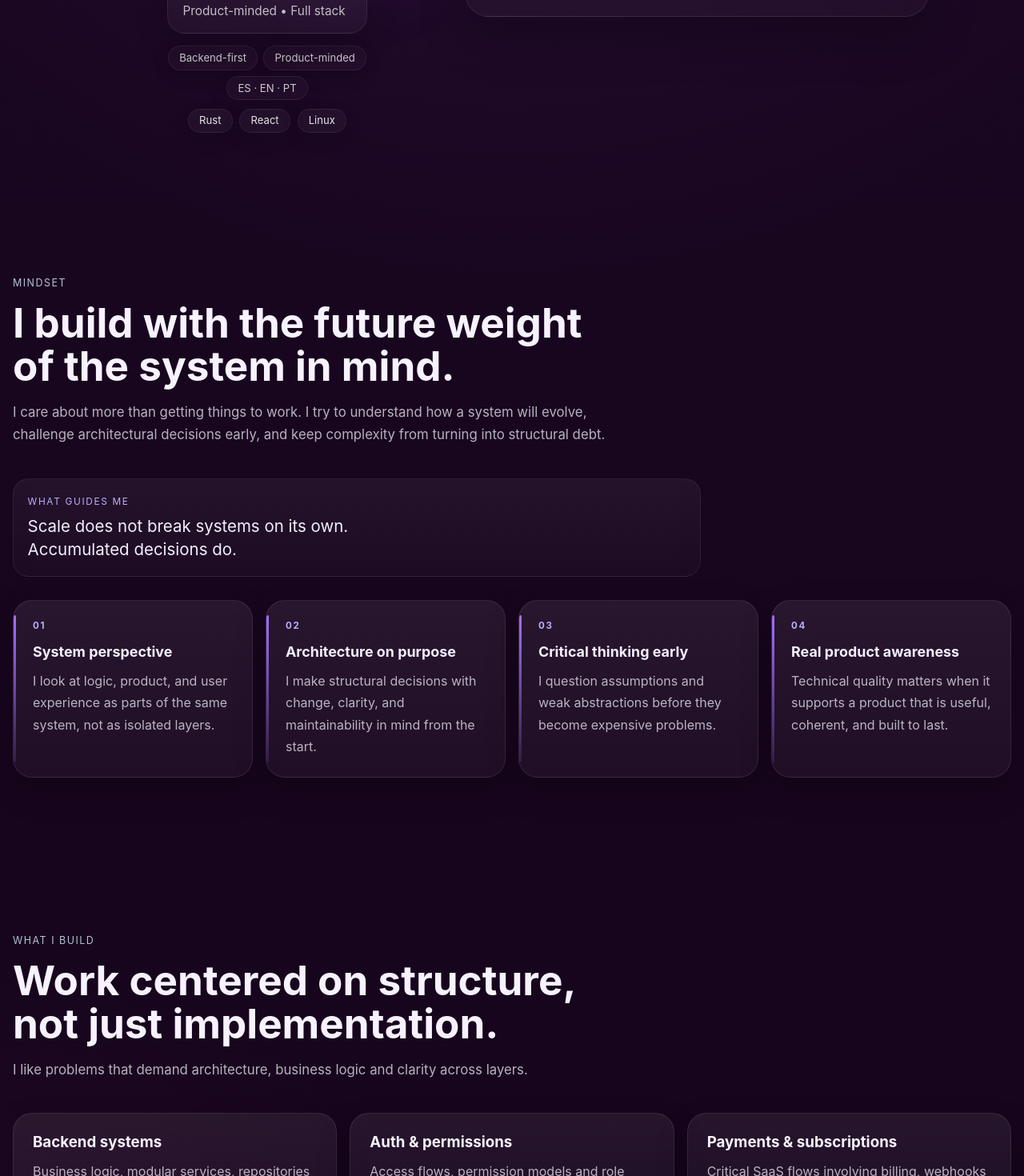
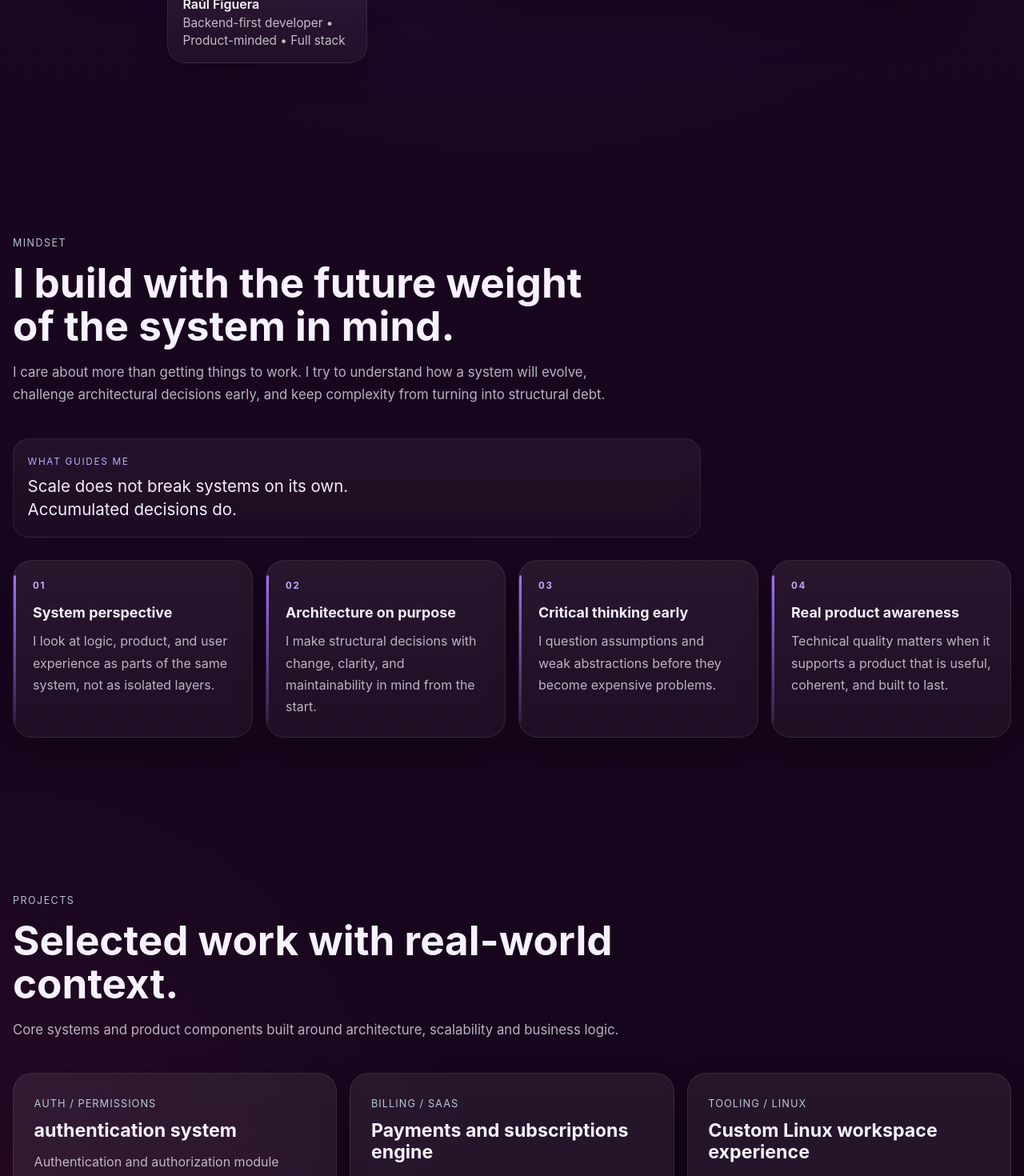
Before and after one commit to raucode/Portfolio, a React (Vite) app: page / in a window 1280 px wide. Shown: the part 680-2150 px from the top of the page at 80% size. Built offline with nearby package versions, Linux system fonts and the light colour scheme; grey boxes are pictures that could not be loaded.

Commit message:
Fixed Hero and delete expertise section

```diff
--- a/src/components/sections/HeroSection.jsx
+++ b/src/components/sections/HeroSection.jsx
@@ -30,23 +30,7 @@ export default function HeroSection() {
               </div>
             </div>
 
-            <div className="hero-mini-info">
-              <div className="hero-mini-info__row hero-mini-info__row--primary">
-                {traits.map((item) => (
-                  <span key={item} className="hero-mini-info__pill hero-mini-info__pill--soft">
-                    {item}
-                  </span>
-                ))}
-              </div>
 
-              <div className="hero-mini-info__row">
-                {chips.map((item) => (
-                  <span key={item} className="hero-mini-info__pill">
-                    {item}
-                  </span>
-                ))}
-              </div>
-            </div>
           </div>
 
           <div className="hero__right">
--- a/src/locales/translations.js
+++ b/src/locales/translations.js
@@ -71,39 +71,6 @@ export const translations = {
         }
       ]
     },
-    expertise: {
-      eyebrow: "What I build",
-      title: "Work centered on structure, not just implementation.",
-      description:
-        "I like problems that demand architecture, business logic and clarity across layers.",
-      items: [
-        {
-          title: "Backend systems",
-          description:
-            "Business logic, modular services, repositories and scalable structure."
-        },
-        {
-          title: "Auth & permissions",
-          description:
-            "Access flows, permission models and role systems built for real products."
-        },
-        {
-          title: "Payments & subscriptions",
-          description:
-            "Critical SaaS flows involving billing, webhooks and subscription logic."
-        },
-        {
-          title: "Product-driven frontend",
-          description:
-            "Interfaces connected to real product thinking, not isolated screens."
-        },
-        {
-          title: "Linux & tooling",
-          description:
-            "System customization, workflow design and technical environments."
-        }
-      ]
-    },
     projects: {
       eyebrow: "Projects",
       title: "Selected work with real-world context.",
@@ -172,7 +139,7 @@ export const translations = {
         quote: "(Nunca pares de aprender)",
         compactTitle: "Sistemas, pensamiento de producto y arquitectura limpia.",
         profileName: "Raúl Figuera",
-        profileRole: "Backend-first developer • Product-minded • Full stack",
+        profileRole: "Backend-first developer • Full stack",
         description:
             "Desarrollador full stack con foco en arquitectura backend, visión de producto y bases escalables. Construyo software pensado para crecer, no solo para funcionar.",
         primaryCta: "Ver proyectos",
@@ -184,29 +151,29 @@ export const translations = {
             "Enfoque en sistemas modulares, límites claros y lógica real de producto.",
             items: [
             {
-                label: "Auth",
-                title: "Roles hereditarios"
+                label: "Planeacion",
+                title: "Diagramacion, gestion de datos"
             },
             {
-                label: "Pagos",
-                title: "Suscripciones y cobros"
+                label: "Backend",
+                title: "Estructura, endpoints y datos"
             },
             {
                 label: "Frontend",
-                title: "UI orientada a producto"
+                title: "UI orientada a producto y UX"
             },
             {
                 label: "Tooling",
-                title: "Diseño de entorno Linux"
+                title: "Diseño de entorno desktop"
             }
             ]
         }
     },
     mindset: {
       eyebrow: "Mentalidad",
-      title: "Construyo pensando en el peso que tendrá el sistema cuando crezca.",
+      title: "Construyo pensando en escalar.",
       description:
-        "Me importa más que simplemente hacer que algo funcione. Intento entender cómo va a evolucionar el sistema, cuestionar decisiones de arquitectura a tiempo y evitar que la complejidad se convierta en deuda estructural.",
+        "Me importa mas que algo funcione independientemente del tamano del sistema a que funcione y se rompa 'solo'. Cuestionando decisiones y probando al maximo sistemas para que funcione bien",
       statementLabel: "Lo que me guía",
       statement: "La escala no rompe sistemas por sí sola. Las decisiones acumuladas sí.",
       items: [
@@ -229,39 +196,6 @@ export const translations = {
           title: "Conciencia de producto real",
           description:
             "La calidad técnica importa cuando sostiene un producto útil, coherente y preparado para durar.",
-        }
-      ]
-    },
-    expertise: {
-      eyebrow: "Lo que construyo",
-      title: "Trabajo sobre problemas que exigen estructura, no solo implementación.",
-      description:
-        "Me gustan los problemas que requieren arquitectura, lógica de negocio y claridad entre capas.",
-      items: [
-        {
-          title: "Sistemas backend",
-          description:
-            "Lógica de negocio, servicios modulares, repositorios y estructura escalable."
-        },
-        {
-          title: "Auth y permisos",
-          description:
-            "Flujos de acceso, modelos de permisos y sistemas de roles para productos reales."
-        },
-        {
-          title: "Pagos y suscripciones",
-          description:
-            "Flujos críticos de SaaS con cobros, webhooks y lógica de suscripción."
-        },
-        {
-          title: "Frontend orientado a producto",
-          description:
-            "Interfaces conectadas a lógica real de producto, no pantallas aisladas."
-        },
-        {
-          title: "Linux y tooling",
-          description:
-            "Personalización de sistemas, diseño de flujo de trabajo y entorno técnico."
         }
       ]
     },
@@ -395,39 +329,7 @@ export const translations = {
         }
       ]
     },
-    expertise: {
-      eyebrow: "O que eu construo",
-      title: "Trabalho em problemas que exigem estrutura, não apenas implementação.",
-      description:
-        "Gosto de problemas que pedem arquitetura, lógica de negócio e clareza entre camadas.",
-      items: [
-        {
-          title: "Sistemas backend",
-          description:
-            "Lógica de negócio, serviços modulares, repositórios e estrutura escalável."
-        },
-        {
-          title: "Auth e permissões",
-          description:
-            "Fluxos de acesso, modelos de permissão e sistemas de papéis para produtos reais."
-        },
-        {
-          title: "Pagamentos e assinaturas",
-          description:
-            "Fluxos críticos de SaaS com cobrança, webhooks e lógica de assinatura."
-        },
-        {
-          title: "Frontend orientado a produto",
-          description:
-            "Interfaces conectadas à lógica real do produto, não telas isoladas."
-        },
-        {
-          title: "Linux e tooling",
-          description:
-            "Customização de sistemas, design de workflow e ambiente técnico."
-        }
-      ]
-    },
+
     projects: {
       eyebrow: "Projetos",
       title: "Trabalho selecionado com contexto real.",
--- a/src/pages/HomePage.jsx
+++ b/src/pages/HomePage.jsx
@@ -1,7 +1,6 @@
 import MainLayout from "../components/layout/MainLayout";
 import HeroSection from "../components/sections/HeroSection";
-import MindsetSection from "../components/sections/MindsetSection";
-import ExpertiseSection from "../components/sections/ExpertiseSection";
+import MindsetSection from "../components/sections/MindsetSection"
 import ProjectsSection from "../components/sections/ProjectsSection";
 import StackSection from "../components/sections/StackSection";
 import AboutSection from "../components/sections/AboutSection";
@@ -12,7 +11,6 @@ export default function HomePage() {
     <MainLayout>
       <HeroSection />
       <MindsetSection />
-      <ExpertiseSection />
       <ProjectsSection />
       <StackSection />
       <AboutSection />
```
